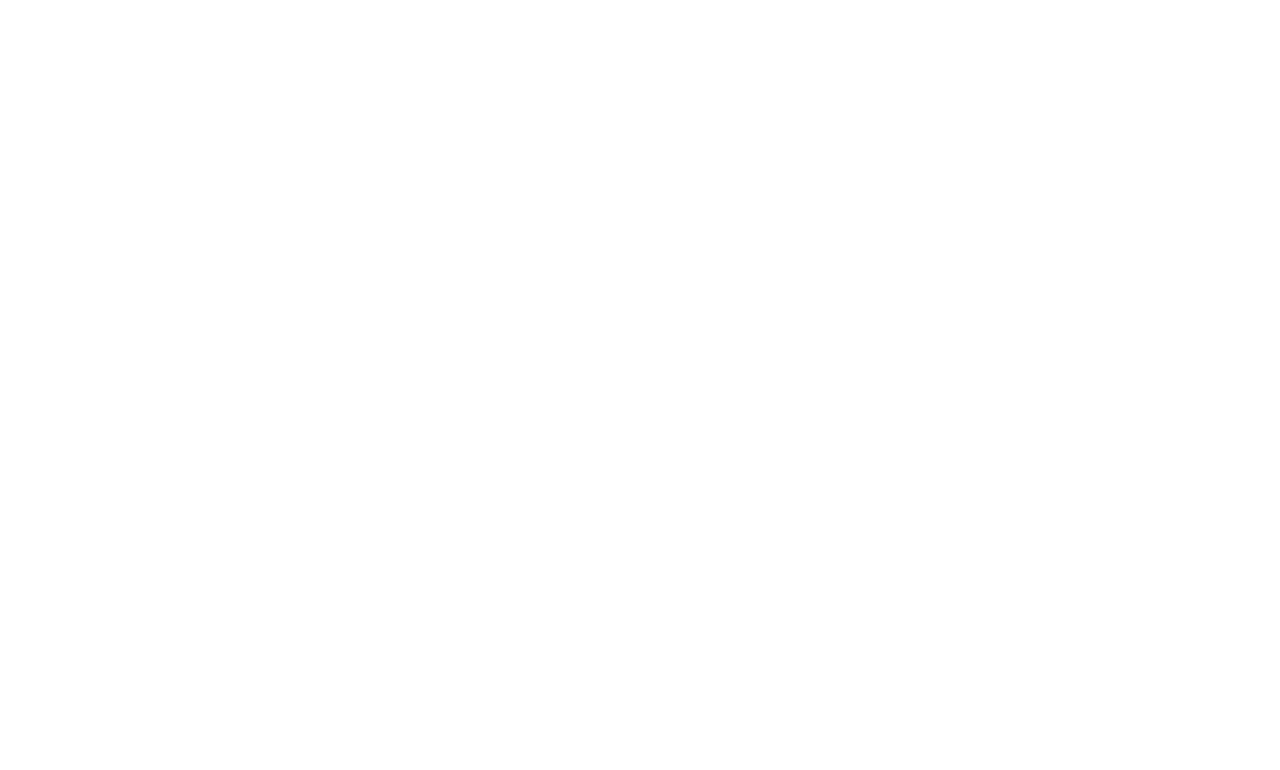
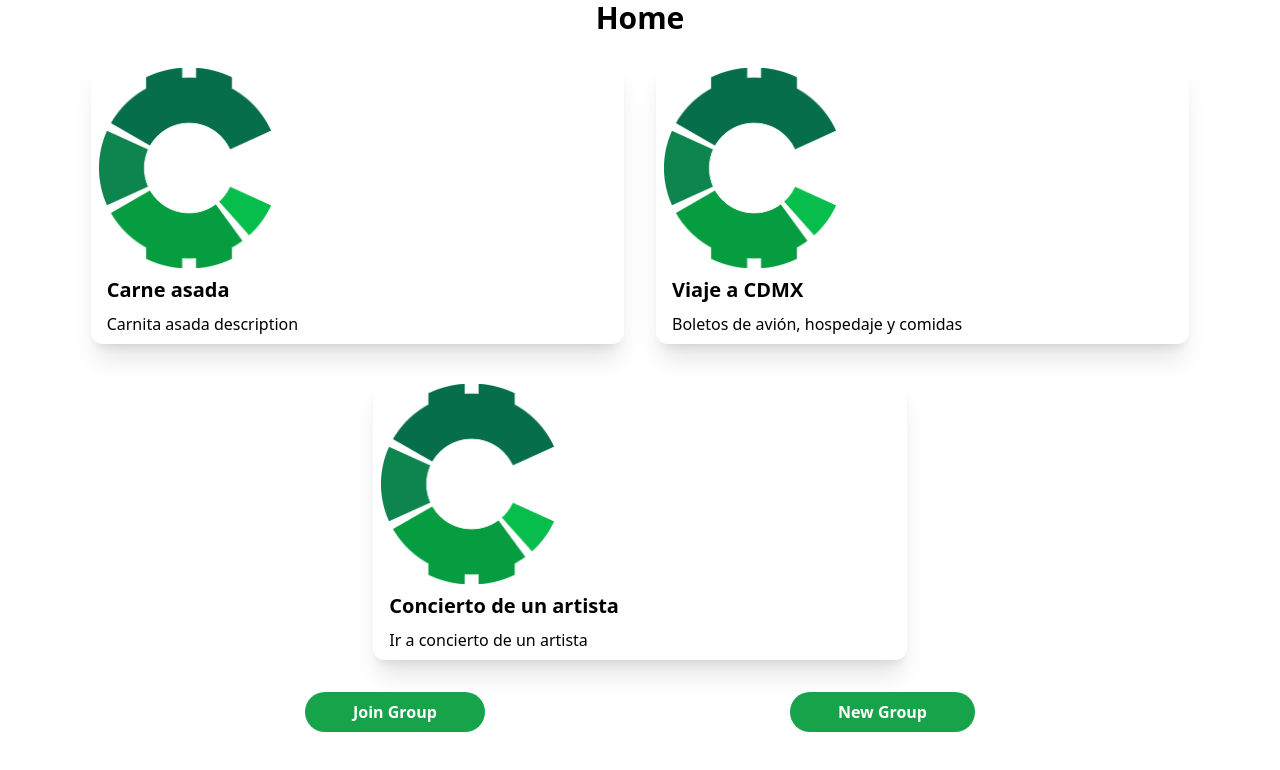
Before and after one commit to huligabuliga/tripster, a React (Create React App) app in the folder frontend/: page / in a window 1280 px wide. Before the commit this address had no page. Shown: the top 770 px of the page. Built offline with nearby package versions, Linux system fonts and the light colour scheme.

Commit message:
homepage and groupcards display

```diff
--- a/frontend/src/App.js
+++ b/frontend/src/App.js
@@ -1,10 +1,12 @@
 import { Routes, Route } from 'react-router-dom'
 import Login from './pages/Login'
 import Register from './pages/Register'
+import Home from './pages/Home'
 
 function App() {
   return (
     <Routes>
+      <Route path='/' element={<Home />} />
       <Route path='login' element={<Login />} />
       <Route path='register' element={<Register />} />
     </Routes>
--- /dev/null
+++ b/frontend/src/components/GroupCard.js
@@ -0,0 +1,20 @@
+import React from 'react'
+import { Link } from 'react-router-dom'
+
+const GroupCard = ({ _id, name, description}) => {
+  return (
+    <div className='flex w-3/4 sm:w-5/12 align-center content-center rounded-xl m-4 p-2 shadow-xl'>
+        <Link to='/login'>
+            <div className='w-1/3'>
+                <img src='/cf_imago.png' alt='Group'></img>
+            </div>
+            <div className='w-2/3 ml-2'>
+                <h2 className='font-bold text-xl mt-2'>{ name }</h2>
+                <p className='font-normal text-base mt-2'>{ description }</p>
+            </div>
+        </Link>
+    </div>
+  )
+}
+
+export default GroupCard
--- /dev/null
+++ b/frontend/src/pages/Home.js
@@ -0,0 +1,66 @@
+import React, { useEffect, useState } from 'react'
+import { Link } from 'react-router-dom'
+import GroupCard from '../components/GroupCard'
+
+const Home = () => {
+    const dummyGroups = [
+        {_id: '435678iyhjadfa', name: 'Carne asada', description: 'Carnita asada description', code: 'ABC123', members: [], expenses: []},
+        {_id: 'gv87yuhjnjoplk', name: 'Viaje a CDMX', description: 'Boletos de avión, hospedaje y comidas', code: 'DEF456', members: [], expenses: []},
+        {_id: 'fr7gyuvhjno999', name: 'Concierto de un artista', description: 'Ir a concierto de un artista', code: 'XYZ789', members: [], expenses: []}
+    ]
+    const [groups, setGroups] = useState(dummyGroups)
+
+  const fetchGroups = async () => {
+    try {
+        // Fetch to backend
+        // Assign fetched groups to groups
+        console.log('Testing...')
+    }
+    catch(error) {
+        console.log(`Error: ${error}`)
+    }
+  }
+
+  useEffect(() => {
+    fetchGroups();
+  }, [])
+
+  return (
+    <div className='w-full min-h-screen'>
+        {/** Header */}
+        <div className=''>
+            <h2 className='text-3xl font-bold mb-2 text-center'>Home</h2>
+        </div>
+
+        {/** Groups */}
+        <div className='flex flex-wrap justify-center'>
+            {groups.map((group) => (
+                <GroupCard
+                    key={group._id}
+                    name={group.name}
+                    description={group.description}
+                />
+            ))}
+        </div>
+
+        {/** Buttons */}
+        <div className='flex justify-evenly mt-2'>
+            <Link to="/login">
+                <button
+                    className="bg-green-600 rounded-full font-semibold text-white px-12 py-2 my-2 cursor-pointer">
+                    Join Group
+                </button>
+            </Link>
+
+            <Link to="/register">
+                <button
+                    className="bg-green-600 rounded-full font-semibold text-white px-12 py-2 my-2 cursor-pointer">
+                    New Group
+                </button>
+            </Link>
+        </div>
+    </div>
+  )
+}
+
+export default Home
```
